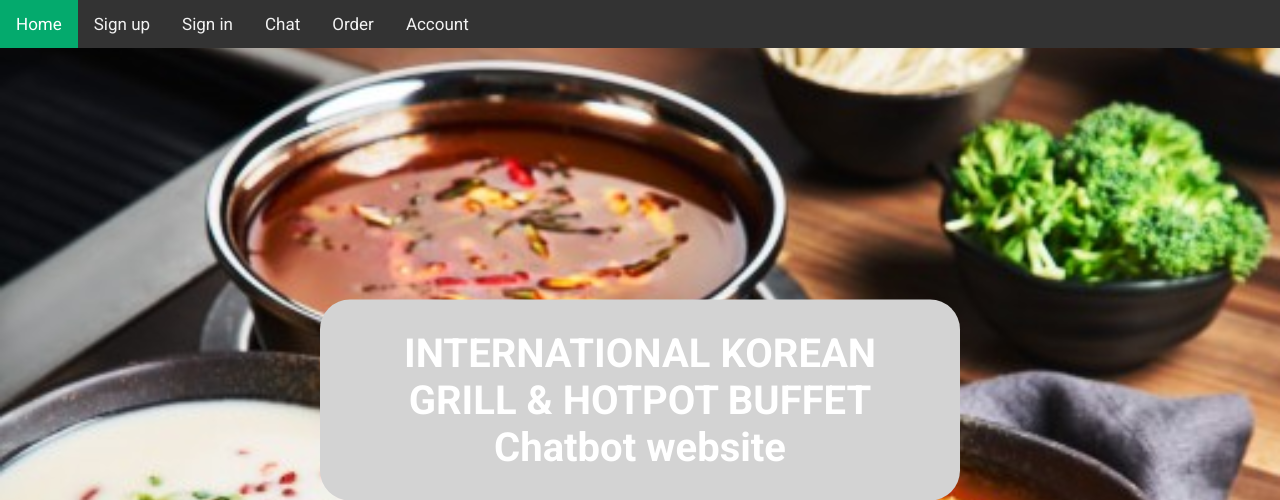
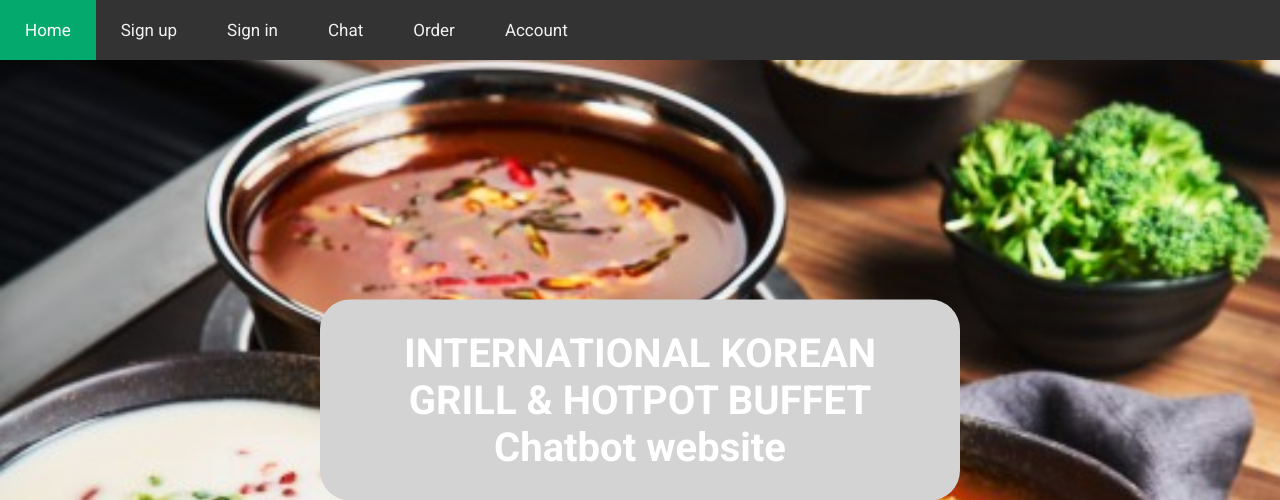
Before and after one commit to warm-milk-foam/seoul_garden, a Flask app: page / in a window 1280 px wide. Shown: the top 500 px of the page. Run offline with Flask 3, Linux system fonts and the light colour scheme.

Commit message:
changed the navbar a bit as well

```diff
--- a/Code/templates/account.html
+++ b/Code/templates/account.html
@@ -23,7 +23,7 @@
          float: left;
          color: #f2f2f2;
          text-align: center;
-         padding: 14px 16px;
+         padding: 20px 25px;
          text-decoration: none;
          font-size: 17px;
          }
--- a/Code/templates/chat.html
+++ b/Code/templates/chat.html
@@ -22,7 +22,7 @@
          float: left;
          color: #f2f2f2;
          text-align: center;
-         padding: 14px 16px;
+         padding: 20px 25px;
          text-decoration: none;
          font-size: 17px;
          }
--- a/Code/templates/index.html
+++ b/Code/templates/index.html
@@ -22,7 +22,7 @@
             float: left;
             color: #f2f2f2;
             text-align: center;
-            padding: 14px 16px;
+            padding: 20px 25px;
             text-decoration: none;
             font-size: 17px;
         }
--- a/Code/templates/order.html
+++ b/Code/templates/order.html
@@ -24,7 +24,7 @@
          float: left;
          color: #f2f2f2;
          text-align: center;
-         padding: 14px 16px;
+         padding: 20px 25px;
          text-decoration: none;
          font-size: 17px;
          }
--- a/Code/templates/signin.html
+++ b/Code/templates/signin.html
@@ -24,7 +24,7 @@
          float: left;
          color: #f2f2f2;
          text-align: center;
-         padding: 14px 16px;
+         padding: 20px 25px;
          text-decoration: none;
          font-size: 17px;
          }
```
